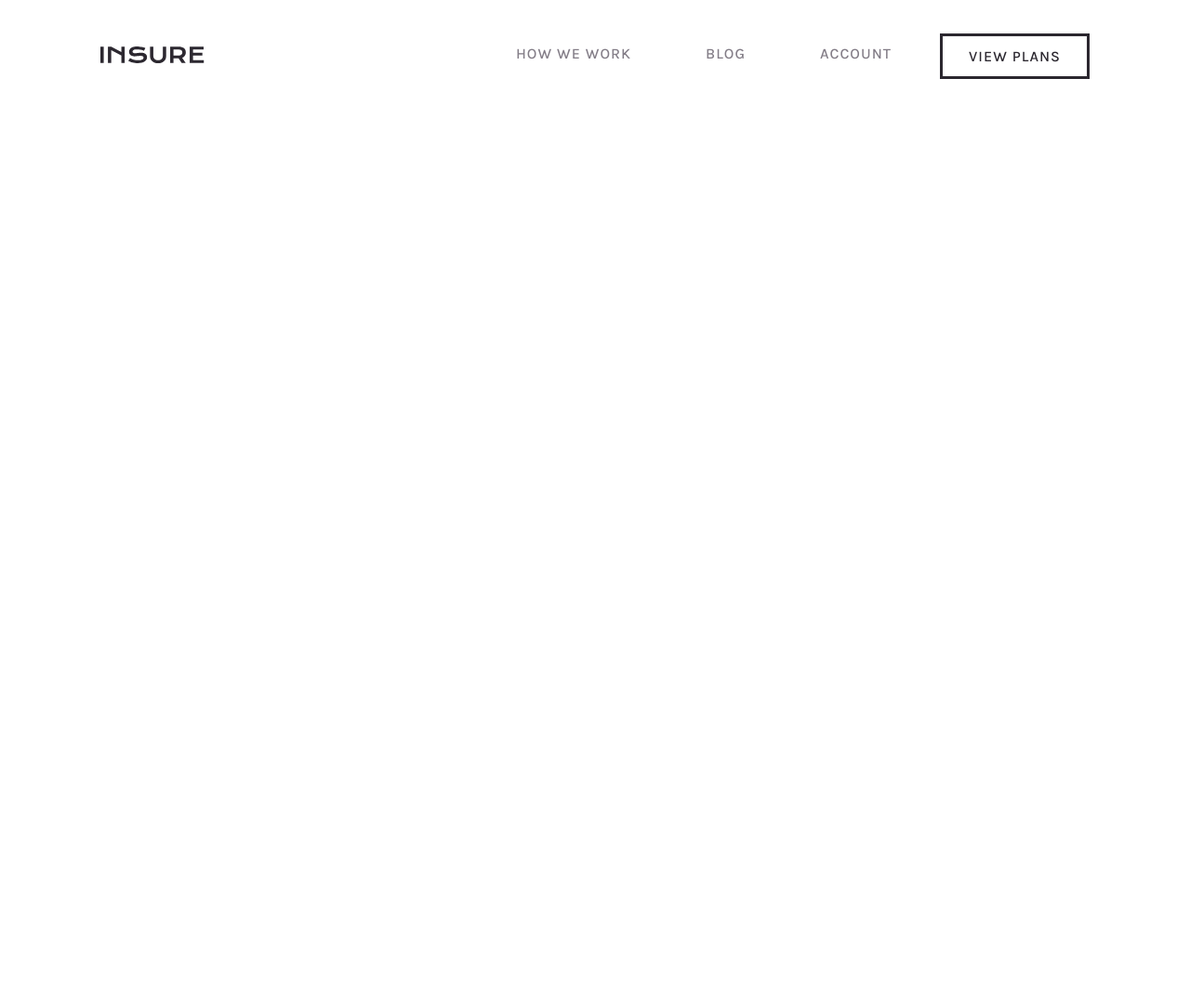
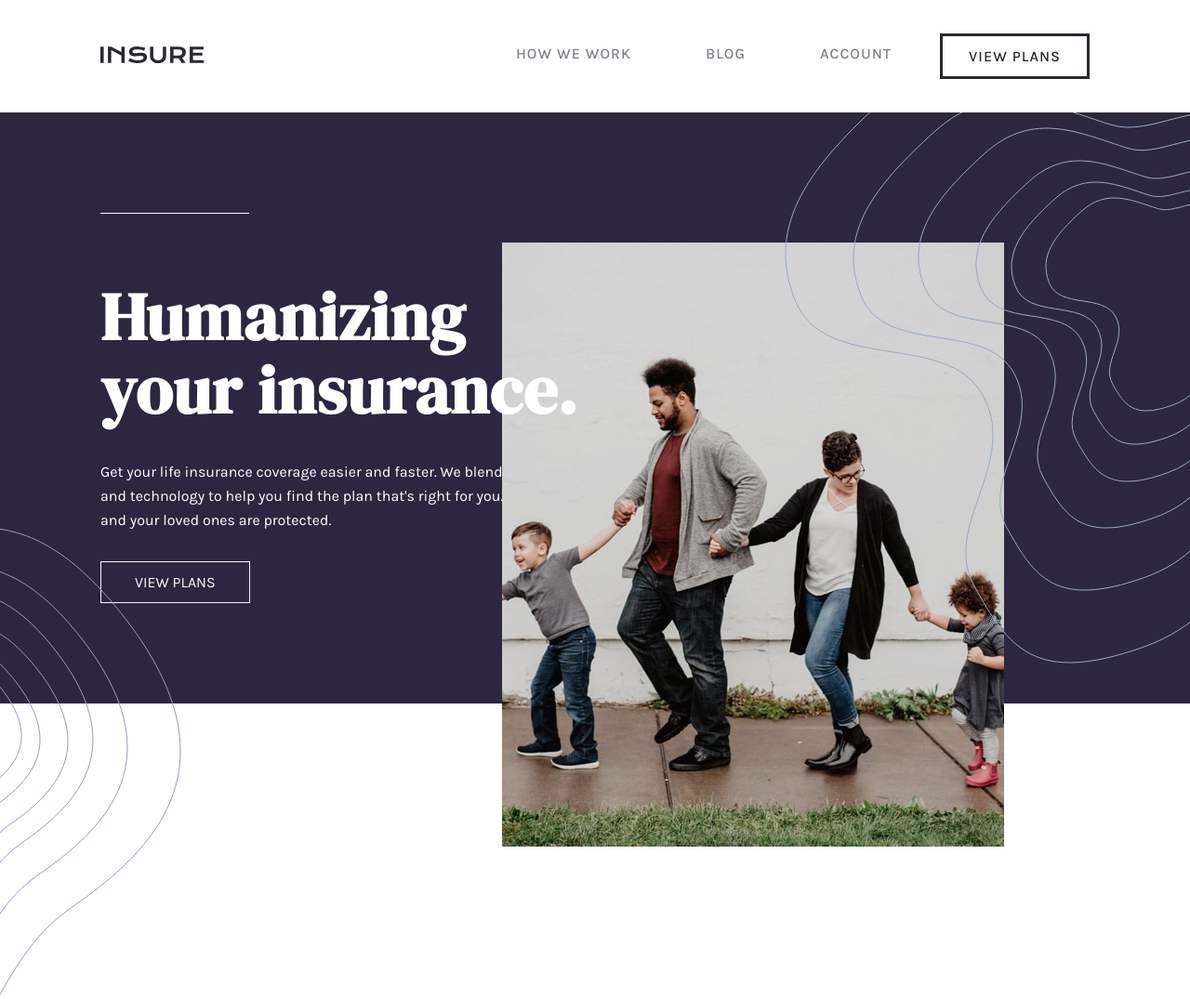
Before and after one commit to gautam-32b7/insure-fm, a plain HTML site: page index.html in a window 1280 px wide. Shown: the whole page at 93% size. Before the commit the page ends 800 px from the top, so only its background shows below. Drawn offline with Linux system fonts and the light colour scheme.

Commit message:
add hero

```diff
--- a/css/styles.css
+++ b/css/styles.css
@@ -83,3 +83,88 @@ header {
 .icon-mobile-nav[name="icon-close"] {
   display: none;
 }
+
+/* HERO SECTION */
+.hero-box {
+  margin-bottom: 9.6rem;
+  position: relative;
+}
+
+.hero {
+  color: #fff;
+  background-color: var(--color-dark-violet);
+  display: grid;
+  grid-template-columns: repeat(2, 1fr);
+  padding: 10.8rem;
+}
+
+.hero-image {
+  grid-row: 1 / 2;
+  grid-column: 2 / 3;
+}
+
+.hero-image img {
+  width: 100%;
+}
+
+.hero-text {
+  width: 54rem;
+  /* border: 1px solid; */
+}
+
+.hero-text h1 {
+  font-size: 7.2rem;
+  line-height: 1.1;
+  letter-spacing: 1px;
+  padding: 7.2rem 0 3.6rem 0;
+
+  position: relative;
+}
+
+.hero-text h1::before {
+  content: "";
+  width: 16rem;
+  height: 1px;
+  background-color: #fff;
+  position: absolute;
+  top: 0;
+  left: 0;
+}
+
+.hero-text p {
+  font-size: 1.6rem;
+  line-height: 1.6;
+  margin-bottom: 3.2rem;
+}
+
+.hero-text a {
+  display: inline-block;
+  color: var(--color-light-gray);
+  font-size: 1.6rem;
+  padding: 1.2rem 3.6rem;
+  border: 1px solid var(--color-light-gray);
+  transition: all 0.3s ease;
+}
+
+.hero-text a:hover {
+  color: var(--color-very-dark-violet);
+  background-color: var(--color-light-gray);
+}
+
+.hero-image {
+  position: absolute;
+  top: 14rem;
+  right: 20rem;
+}
+
+.pattern-intro-left {
+  position: absolute;
+  left: 0rem;
+  bottom: -50%;
+}
+
+.pattern-intro-right {
+  position: absolute;
+  top: 0;
+  right: 0;
+}
--- a/index.html
+++ b/index.html
@@ -32,6 +32,61 @@
         />
       </button>
     </header>
+    <main>
+      <section class="hero-box">
+        <div class="hero">
+          <div class="hero-image">
+            <picture>
+              <source
+                media="(min-width: 768px)"
+                srcset="./images/image-intro-desktop.jpg"
+              />
+              <img
+                src="./images/image-intro-mobile.jpg"
+                alt="image-intro-mobile"
+              />
+            </picture>
+          </div>
+          <div class="hero-text">
+            <h1>
+              Humanizing<br />
+              your insurance.
+            </h1>
+            <p>
+              Get your life insurance coverage easier and faster. We blend our
+              expertise and technology to help you find the plan that's right
+              for you. Ensure you and your loved ones are protected.
+            </p>
+            <a href="#">VIEW PLANS</a>
+          </div>
+        </div>
+        <div class="pattern-intro-left">
+          <picture>
+            <source
+              media="(min-width: 768px)"
+              srcset="./images/bg-pattern-intro-left-desktop.svg"
+            />
+            <img
+              src="./images/bg-pattern-intro-left-desktop.svg"
+              alt="pattern"
+            />
+          </picture>
+        </div>
+        <div class="pattern-intro-right">
+          <picture>
+            <source
+              media="(min-width: 768px)"
+              srcset="./images/bg-pattern-intro-right-desktop.svg"
+            />
+            <img
+              src="./images/bg-pattern-intro-right-desktop.svg"
+              alt="pattern"
+            />
+          </picture>
+        </div>
+      </section>
+      <section></section>
+    </main>
 
     <!-- script -->
     <script src="./js/script.js"></script>
```
